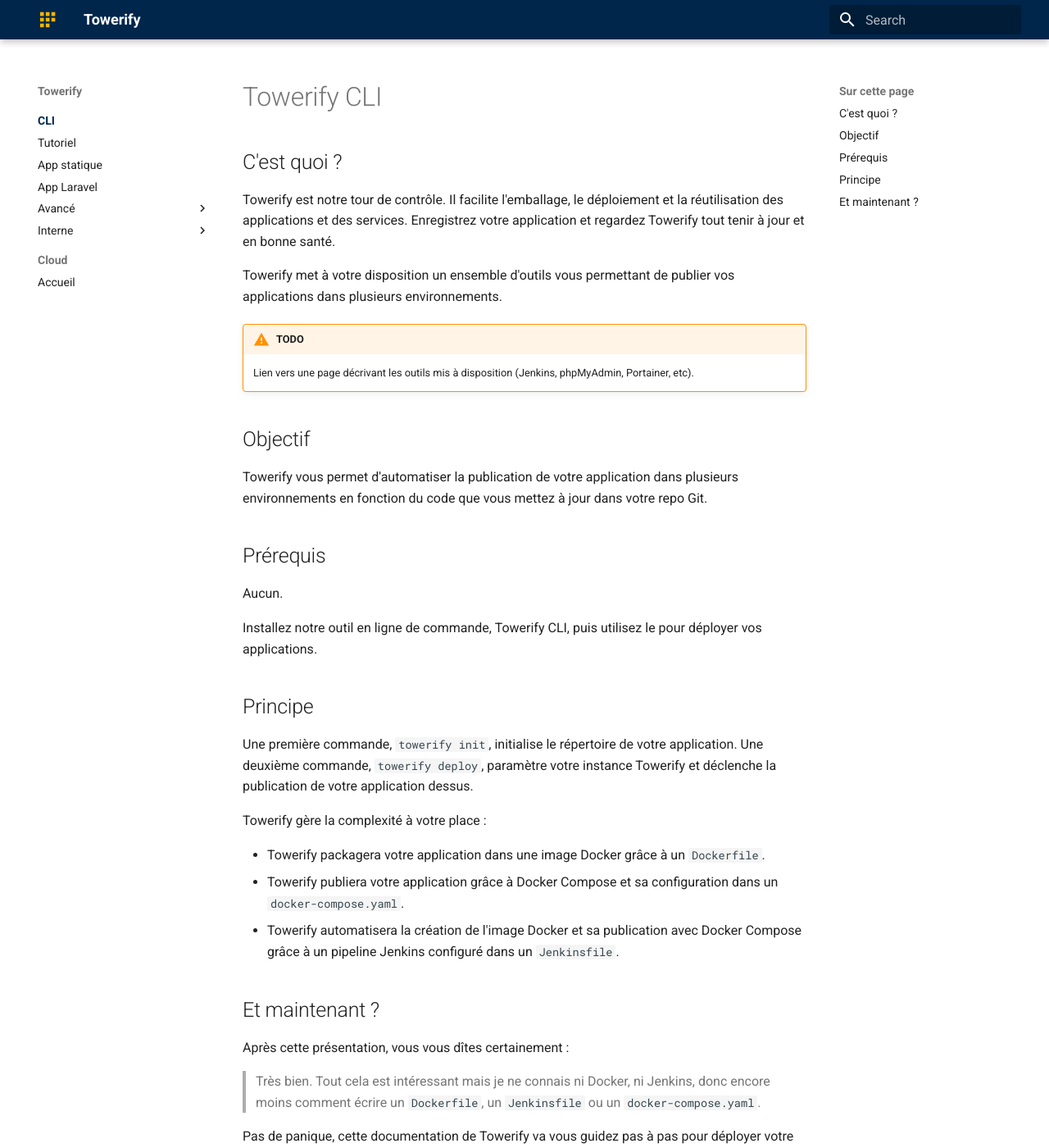
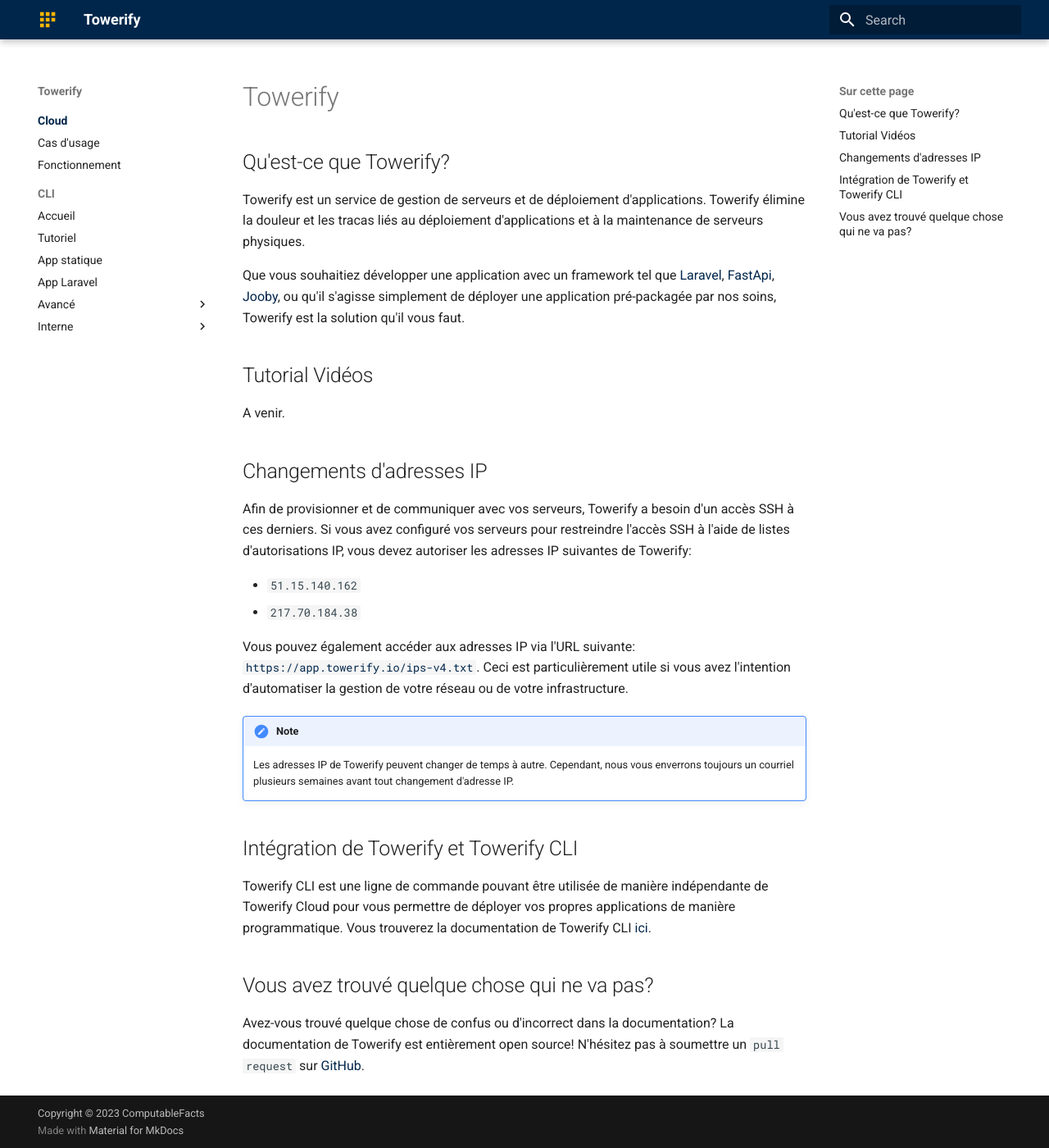
Before and after one commit to computablefacts/towerify-docs, an MkDocs documentation site: the page built from docs/index.md, in a window 1280 px wide and 1400 px high. Shown: the whole window at 82% size. Built offline with MkDocs 1.6.1 and Material for MkDocs 9.7.7, drawn with Linux system fonts in a browser that asks for light colours; some of the changed text lies outside the part shown.

Commit message:
Basic Towerify Cloud homepage.

```diff
--- /dev/null
+++ b/docs/cli/getting-started.md
@@ -0,0 +1,57 @@
+# Towerify CLI
+
+## C'est quoi ?
+
+Towerify est notre tour de contrôle.
+Il facilite l'emballage, le déploiement et la réutilisation des applications et des services.
+Enregistrez votre application et regardez Towerify tout tenir à jour et en bonne santé.
+
+Towerify met à votre disposition un ensemble d'outils vous permettant de publier vos applications
+dans plusieurs environnements.
+
+!!! warning "TODO"
+
+    Lien vers une page décrivant les outils mis à disposition (Jenkins, phpMyAdmin, Portainer, etc).
+
+
+## Objectif
+
+Towerify vous permet d'automatiser la publication de votre application
+dans plusieurs environnements en fonction du code que vous mettez à jour dans votre repo Git.
+
+
+## Prérequis
+
+Aucun.
+
+Installez notre outil en ligne de commande, Towerify CLI, puis utilisez le pour déployer vos
+applications.
+
+## Principe
+
+Une première commande, `towerify init`, initialise le répertoire de votre application. Une
+deuxième commande, `towerify deploy`, paramètre votre instance Towerify et déclenche la
+publication de votre application dessus.
+
+Towerify gère la complexité à votre place :
+
+* Towerify packagera votre application dans une image Docker grâce à un `Dockerfile`.
+* Towerify publiera votre application grâce à Docker Compose et sa configuration dans un `docker-compose.yaml`.
+* Towerify automatisera la création de l'image Docker et sa publication avec Docker Compose grâce à un pipeline Jenkins
+  configuré dans un `Jenkinsfile`.
+
+## Et maintenant ?
+
+Après cette présentation, vous vous dîtes certainement :
+
+> Très bien. Tout cela est intéressant mais je ne connais ni Docker, ni Jenkins, donc encore moins comment
+> écrire un `Dockerfile`, un `Jenkinsfile` ou un `docker-compose.yaml`.
+
+Pas de panique, cette documentation de Towerify va vous guidez pas à pas pour déployer votre application
+en 2 commandes : suivez notre [tutoriel pour un démarrage rapide](tutorial.md).
+
+Vous pourrez ensuite personnaliser le comportement de Towerify en fonction du type d'application que
+vous voulez déployer.
+
+Et, si vous savez écrire un `Dockerfile` ou un `docker-compose.yaml`, vous pourrez demander à
+Towerify d'utiliser les vôtres.
--- a/docs/index.md
+++ b/docs/index.md
@@ -1,57 +1,44 @@
-# Towerify CLI
+# Towerify
 
-## C'est quoi ?
+## Qu'est-ce que Towerify?
 
-Towerify est notre tour de contrôle.
-Il facilite l'emballage, le déploiement et la réutilisation des applications et des services.
-Enregistrez votre application et regardez Towerify tout tenir à jour et en bonne santé.
+Towerify est un service de gestion de serveurs et de déploiement d'applications. Towerify élimine la douleur et les
+tracas liés au déploiement d'applications et à la maintenance de serveurs physiques.
 
-Towerify met à votre disposition un ensemble d'outils vous permettant de publier vos applications
-dans plusieurs environnements.
+Que vous souhaitiez développer une application avec un framework tel que [Laravel](https://laravel.com/),
+[FastApi](https://fastapi.tiangolo.com/), [Jooby](https://jooby.io/), ou qu'il s'agisse simplement de déployer une
+application pré-packagée par nos soins, Towerify est la solution qu'il vous faut.
 
-!!! warning "TODO"
+## Tutorial Vidéos
 
-    Lien vers une page décrivant les outils mis à disposition (Jenkins, phpMyAdmin, Portainer, etc).
+A venir.
 
+## Changements d'adresses IP
 
-## Objectif
+Afin de provisionner et de communiquer avec vos serveurs, Towerify a besoin d'un accès SSH à ces derniers. Si vous avez
+configuré vos serveurs pour restreindre l'accès SSH à l'aide de listes d'autorisations IP, vous devez autoriser les
+adresses IP suivantes de Towerify:
 
-Towerify vous permet d'automatiser la publication de votre application
-dans plusieurs environnements en fonction du code que vous mettez à jour dans votre repo Git.
+- `51.15.140.162`
+- `217.70.184.38`
 
+Vous pouvez également accéder aux adresses IP via l'URL
+suivante: [`https://app.towerify.io/ips-v4.txt`](https://app.towerify.io/ips-v4.txt). Ceci est particulièrement utile si
+vous avez l'intention d'automatiser la gestion de votre réseau ou de votre infrastructure.
 
-## Prérequis
+!!! note
 
-Aucun.
+    Les adresses IP de Towerify peuvent changer de temps à autre. Cependant, nous vous enverrons toujours un courriel
+    plusieurs semaines avant tout changement d'adresse IP.
 
-Installez notre outil en ligne de commande, Towerify CLI, puis utilisez le pour déployer vos
-applications.
+## Intégration de Towerify et Towerify CLI
 
-## Principe
+Towerify CLI est une ligne de commande pouvant être utilisée de manière indépendante de Towerify Cloud pour vous
+permettre de déployer vos propres applications de manière programmatique. Vous trouverez la documentation de Towerify
+CLI [ici](/cli/getting-started/).
 
-Une première commande, `towerify init`, initialise le répertoire de votre application. Une
-deuxième commande, `towerify deploy`, paramètre votre instance Towerify et déclenche la
-publication de votre application dessus.
+## Vous avez trouvé quelque chose qui ne va pas?
 
-Towerify gère la complexité à votre place :
-
-* Towerify packagera votre application dans une image Docker grâce à un `Dockerfile`.
-* Towerify publiera votre application grâce à Docker Compose et sa configuration dans un `docker-compose.yaml`.
-* Towerify automatisera la création de l'image Docker et sa publication avec Docker Compose grâce à un pipeline Jenkins
-  configuré dans un `Jenkinsfile`.
-
-## Et maintenant ?
-
-Après cette présentation, vous vous dîtes certainement :
-
-> Très bien. Tout cela est intéressant mais je ne connais ni Docker, ni Jenkins, donc encore moins comment
-> écrire un `Dockerfile`, un `Jenkinsfile` ou un `docker-compose.yaml`.
-
-Pas de panique, cette documentation de Towerify va vous guidez pas à pas pour déployer votre application
-en 2 commandes : suivez notre [tutoriel pour un démarrage rapide](cli/tutorial.md).
-
-Vous pourrez ensuite personnaliser le comportement de Towerify en fonction du type d'application que
-vous voulez déployer.
-
-Et, si vous savez écrire un `Dockerfile` ou un `docker-compose.yaml`, vous pourrez demander à
-Towerify d'utiliser les vôtres.
+Avez-vous trouvé quelque chose de confus ou d'incorrect dans la documentation? La documentation de Towerify est
+entièrement open source! N'hésitez pas à soumettre un `pull request`
+sur [GitHub](https://github.com/computablefacts/towerify-docs/tree/develop).
--- a/mkdocs.yml
+++ b/mkdocs.yml
@@ -5,8 +5,12 @@
 
 # Page tree
 nav:
+  - Cloud:
+      - Accueil: index.md
+      - Cas d'usage: cloud/use-case.md
+      - Fonctionnement: cloud/how-it-works.md
   - CLI:
-    - Accueil: index.md
+    - Accueil: cli/getting-started.md
     - Tutoriel: cli/tutorial.md
     - App statique: cli/app-static.md
     - App Laravel: cli/app-laravel.md
@@ -17,8 +21,6 @@
     - Interne:
       - cli/interne/coder.md
       - cli/interne/next.md
-  - Cloud:
-    - Accueil: cloud/getting-started.md
 
 theme:
   name: material
```
Also changed, not shown: docs/cloud/getting-started.md (deleted, +0 -3 lines), docs/cloud/how-it-works.md (added, +15 -0 lines), docs/cloud/use-case.md (added, +3 -0 lines).
